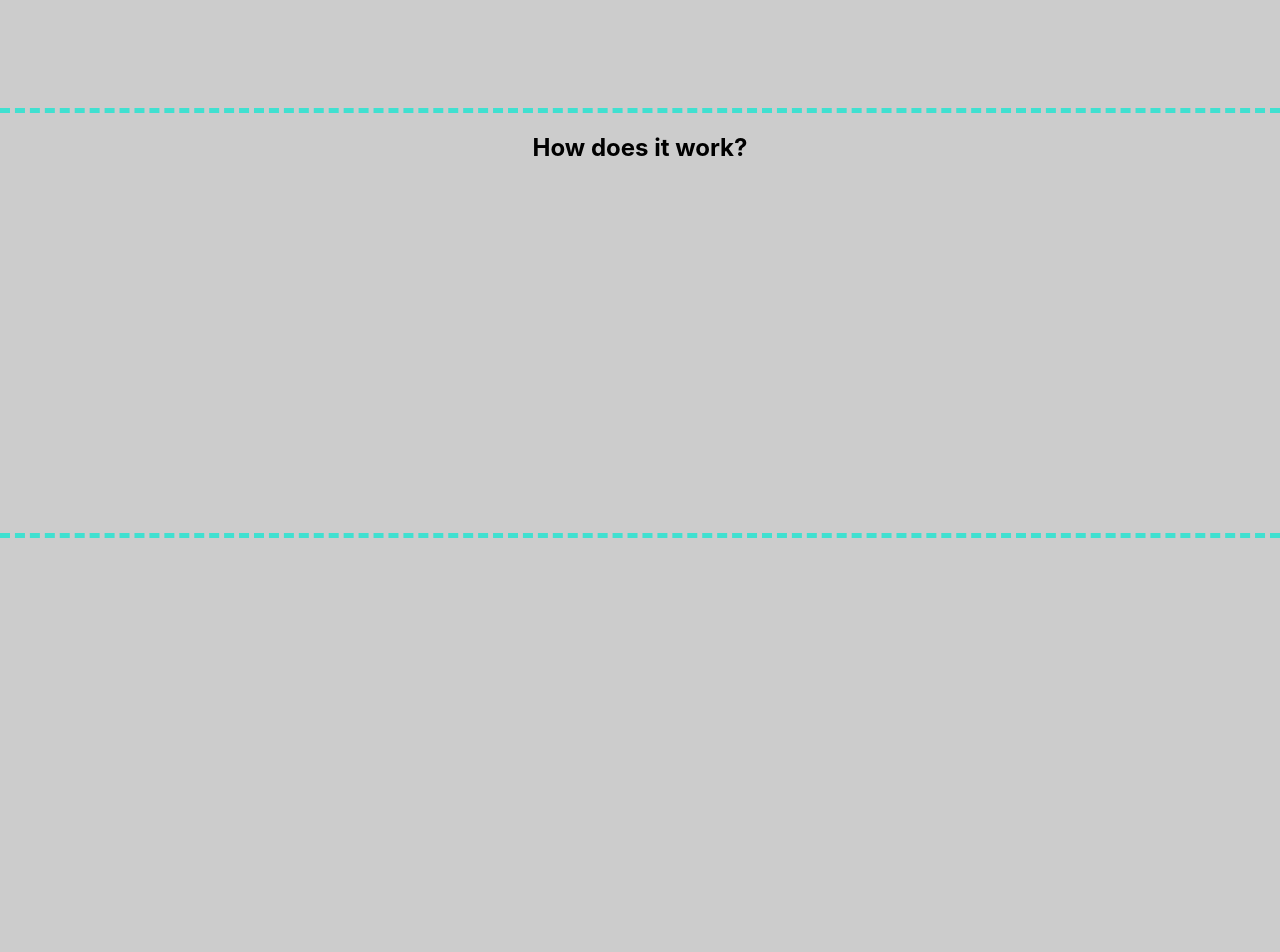
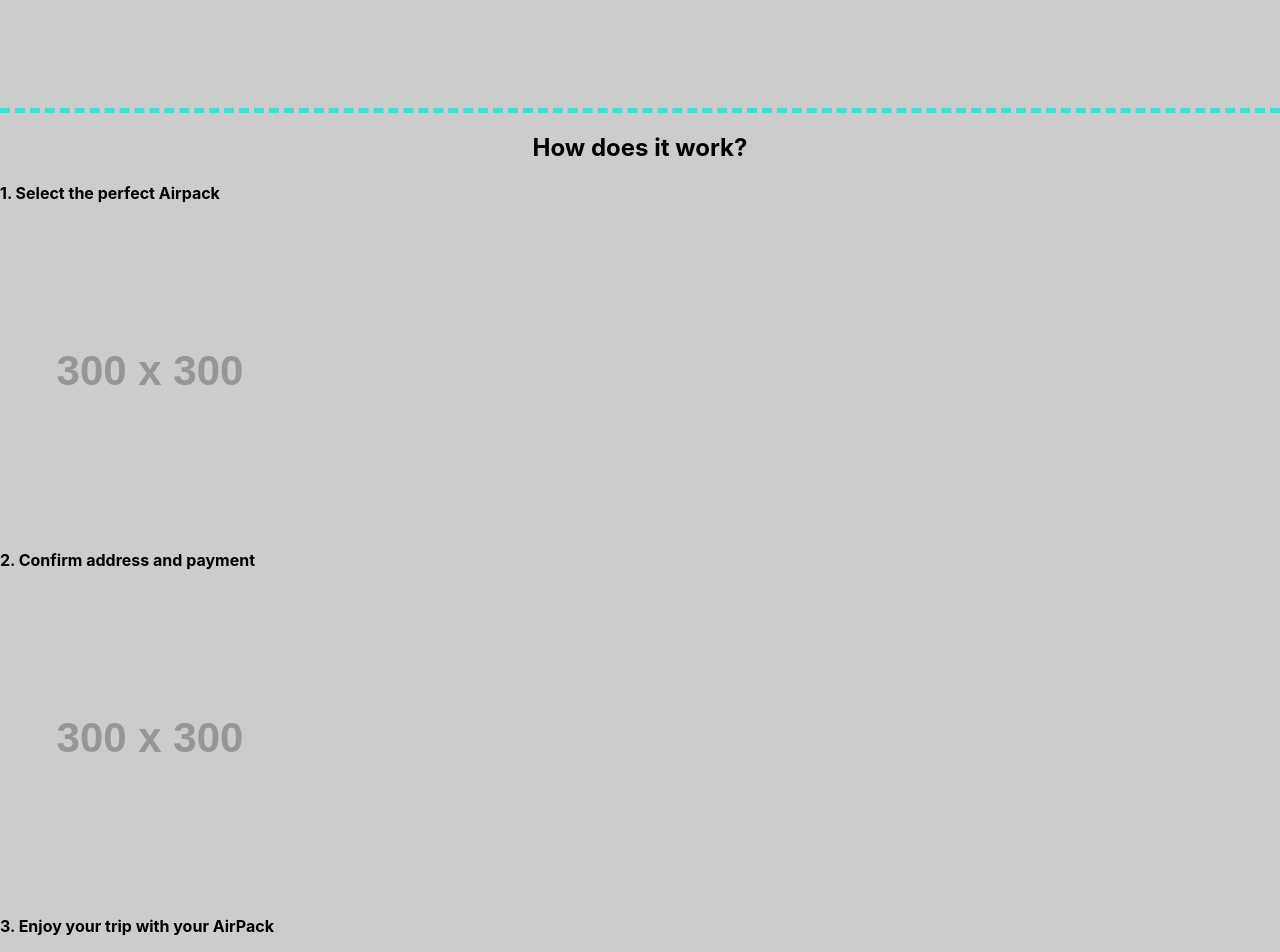
Before and after one commit to ivanvgarcia/airpack, a Next.js app: page / in a window 1280 px wide. Shown: the part 360-1312 px from the top of the page. Before the commit the page ends 898 px from the top, so only its background shows below. Built offline with nearby package versions, Linux system fonts and the light colour scheme.

Commit message:
added cards

```diff
--- a/pages/index.js
+++ b/pages/index.js
@@ -27,10 +27,16 @@ const Button = styled.button`
   cursor: pointer;
 `;
 
-const Border = styled.section`
+const Section = styled.section`
   border-bottom: 5px dashed turquoise;
   min-height: 50vh;
 `;
+
+const Card = styled.div``;
+
+const CardTitle = styled.h4``;
+
+const CardImage = styled.img``;
 
 const Home = () => (
   <>
@@ -47,9 +53,25 @@ const Home = () => (
       </Title>
       <Button>See Packs</Button>
     </Hero>
-    <Border>
+    <Section>
       <Title>How does it work?</Title>
-    </Border>
+      <div>
+        <Card>
+          <CardTitle>1. Select the perfect Airpack</CardTitle>
+          <CardImage src="https://via.placeholder.com/300" />
+        </Card>
+
+        <Card>
+          <CardTitle>2. Confirm address and payment</CardTitle>
+          <CardImage src="https://via.placeholder.com/300" />
+        </Card>
+
+        <Card>
+          <CardTitle>3. Enjoy your trip with your AirPack</CardTitle>
+          <CardImage src="https://via.placeholder.com/300" />
+        </Card>
+      </div>
+    </Section>
   </>
 );
 
```
